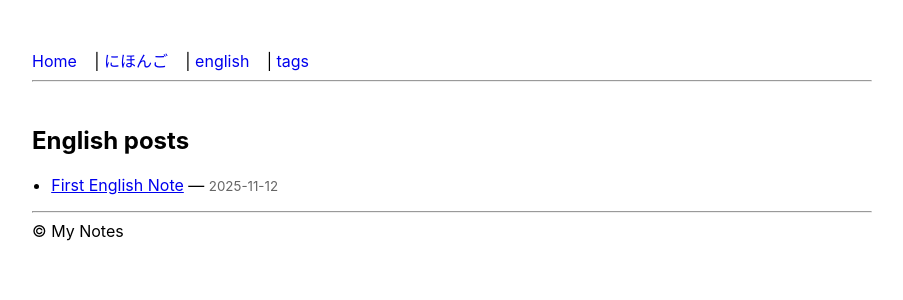
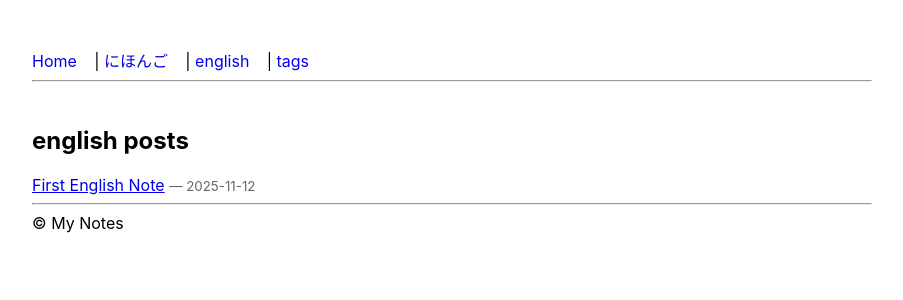
Before and after one commit to tsuredurenarumamani/notes, a Jekyll site: the page built from en.md, in a window 1280 px wide. Shown: the top 300 px of the page, without its empty margins (188-1091 px from the left). Built offline with Jekyll 4.4.1, drawn with Linux system fonts in a browser that asks for light colours.

Commit message:
Update en.md

```diff
--- a/en.md
+++ b/en.md
@@ -3,11 +3,13 @@ layout: default
 title: english
 permalink: /en/
 ---
-## English posts
-<ul>
+
+## english posts
 {% for post in site.posts %}
   {% if post.categories contains "en" %}
-    <li><a href="{{ post.url | relative_url }}">{{ post.title }}</a> — <small>{{ post.date | date: "%Y-%m-%d" }}</small></li>
+<p>
+  <a href="{{ post.url | relative_url }}">{{ post.title }}</a>
+  <small>— {{ post.date | date: "%Y-%m-%d" }}</small>
+</p>
   {% endif %}
 {% endfor %}
-</ul>
```
